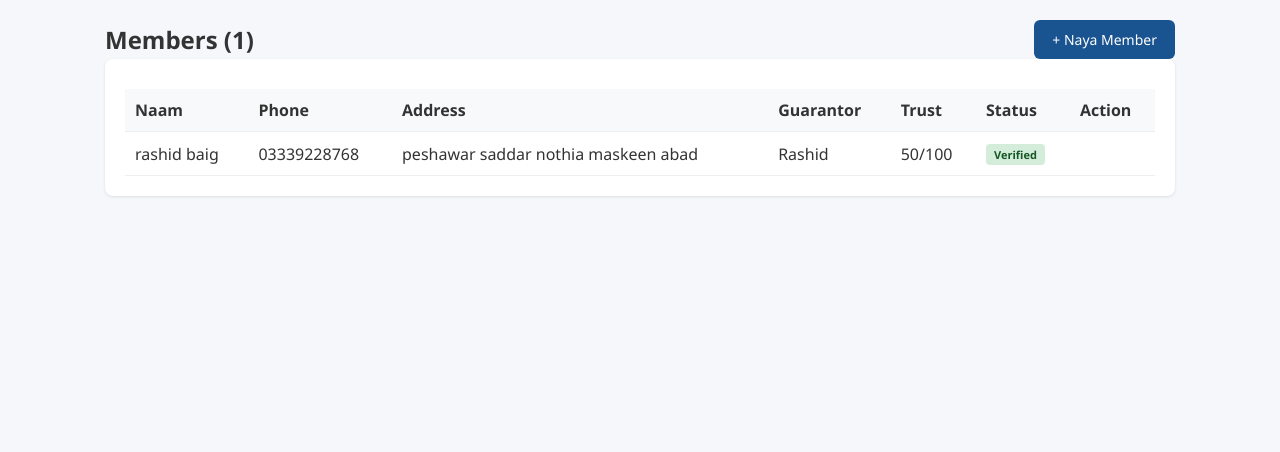
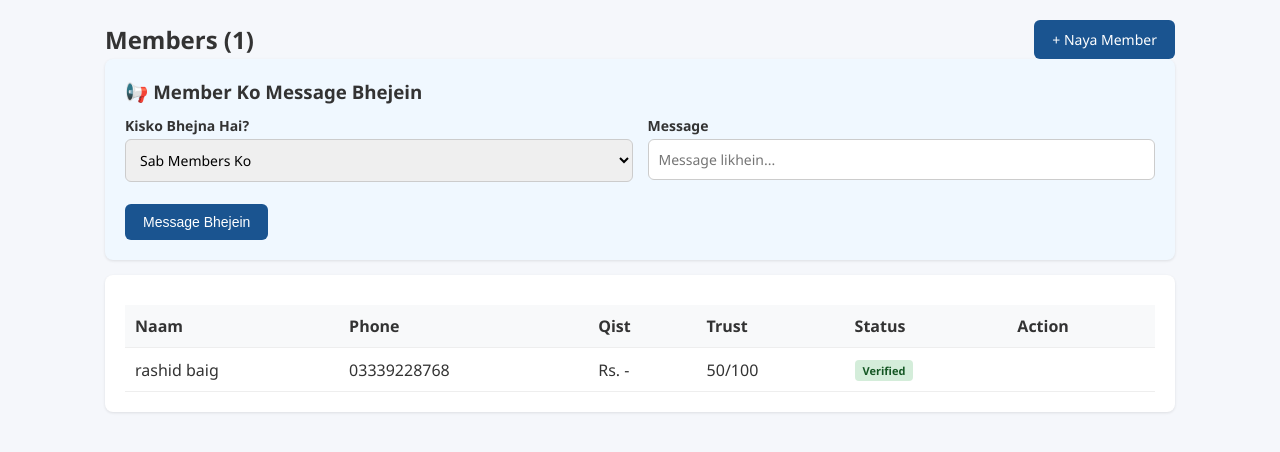
Before and after one commit to RASHIDBAIG/committee-manager, a Flask app: page /members in a window 1280 px wide. Shown: the part 57-509 px from the top of the page. Run offline with Flask 3, Linux system fonts and the light colour scheme; a user stored in the database is signed in; data comes from the database, SQL or seed files in the repository; both versions use the stored data as it was after the commit.

Commit message:
Added new features fixed

```diff
--- a/app.py
+++ b/app.py
@@ -1,11 +1,13 @@
 from flask import Flask, render_template, request, redirect, url_for, flash, session
-import sqlite3, os
+import sqlite3, os, uuid
 from datetime import datetime
 from functools import wraps
 
 app = Flask(__name__)
 app.secret_key = 'committee-secret-2026-change-me'
 DB_PATH = os.path.join(os.path.dirname(__file__), 'committee.db')
+UPLOAD_FOLDER = os.path.join(os.path.dirname(__file__), 'static', 'uploads')
+app.config['UPLOAD_FOLDER'] = UPLOAD_FOLDER
 ADMIN_PASSWORD = "admin123"
 
 def get_db():
@@ -16,11 +18,15 @@ def get_db():
 def init_db():
     conn = get_db()
     conn.executescript("""
-        CREATE TABLE IF NOT EXISTS members (id INTEGER PRIMARY KEY AUTOINCREMENT, name TEXT NOT NULL, phone TEXT UNIQUE, cnic TEXT, address TEXT, address_type TEXT, guarantor_name TEXT, guarantor_phone TEXT, verified INTEGER DEFAULT 0, trust_score INTEGER DEFAULT 50, created_at TEXT);
+        CREATE TABLE IF NOT EXISTS members (id INTEGER PRIMARY KEY AUTOINCREMENT, name TEXT NOT NULL, phone TEXT UNIQUE, cnic TEXT, address TEXT, address_type TEXT, guarantor_name TEXT, guarantor_phone TEXT, verified INTEGER DEFAULT 0, trust_score INTEGER DEFAULT 50, status TEXT DEFAULT 'approved', preferred_amount INTEGER, created_at TEXT, cnic_front TEXT, cnic_back TEXT, selfie TEXT, profession TEXT, monthly_income TEXT, referred_by TEXT);
         CREATE TABLE IF NOT EXISTS committees (id INTEGER PRIMARY KEY AUTOINCREMENT, name TEXT NOT NULL, monthly_amount INTEGER, total_months INTEGER, start_date TEXT, status TEXT DEFAULT 'active', created_at TEXT);
         CREATE TABLE IF NOT EXISTS committee_members (id INTEGER PRIMARY KEY AUTOINCREMENT, committee_id INTEGER, member_id INTEGER, payout_month INTEGER);
         CREATE TABLE IF NOT EXISTS payments (id INTEGER PRIMARY KEY AUTOINCREMENT, committee_id INTEGER, member_id INTEGER, month_number INTEGER, amount INTEGER, status TEXT DEFAULT 'pending', transaction_id TEXT, paid_at TEXT);
+        CREATE TABLE IF NOT EXISTS messages (id INTEGER PRIMARY KEY AUTOINCREMENT, member_id INTEGER, message TEXT, created_at TEXT, is_read INTEGER DEFAULT 0);
     """)
+    for col, dtype in [("status", "TEXT DEFAULT 'approved'"), ("preferred_amount", "INTEGER"), ("cnic_front", "TEXT"), ("cnic_back", "TEXT"), ("selfie", "TEXT"), ("profession", "TEXT"), ("monthly_income", "TEXT"), ("referred_by", "TEXT")]:
+        try: conn.execute(f"ALTER TABLE members ADD COLUMN {col} {dtype}")
+        except sqlite3.OperationalError: pass
     conn.commit(); conn.close()
 
 def login_required(f):
@@ -48,19 +54,75 @@ def logout():
 @login_required
 def index():
     conn = get_db()
-    members = conn.execute('SELECT COUNT(*) c FROM members').fetchone()['c']
+    members = conn.execute("SELECT COUNT(*) c FROM members WHERE status='approved'").fetchone()['c']
+    pending_req = conn.execute("SELECT COUNT(*) c FROM members WHERE status='pending'").fetchone()['c']
     committees = conn.execute("SELECT COUNT(*) c FROM committees WHERE status='active'").fetchone()['c']
-    pending = conn.execute("SELECT COUNT(*) c FROM payments WHERE status='pending'").fetchone()['c']
+    pending_pay = conn.execute("SELECT COUNT(*) c FROM payments WHERE status='pending'").fetchone()['c']
     conn.close()
-    return render_template('index.html', members=members, committees=committees, pending=pending)
+    return render_template('index.html', members=members, committees=committees, pending=pending_pay, pending_req=pending_req)
 
 @app.route('/members')
 @login_required
 def members():
     conn = get_db()
-    rows = conn.execute('SELECT * FROM members ORDER BY id DESC').fetchall()
+    approved_members = conn.execute("SELECT * FROM members WHERE status='approved' ORDER BY id DESC").fetchall()
+    pending_members = conn.execute("SELECT * FROM members WHERE status='pending' ORDER BY id DESC").fetchall()
     conn.close()
-    return render_template('members.html', members=rows)
+    return render_template('members.html', members=approved_members, pending_members=pending_members)
+
+@app.route('/members/approve/<int:mid>')
+@login_required
+def approve_member(mid):
+    conn = get_db()
+    conn.execute("UPDATE members SET status='approved' WHERE id=?", (mid,))
+    conn.commit(); conn.close()
+    flash('Member kamyabi se approve ho gaya!', 'success')
+    return redirect(url_for('members'))
+
+@app.route('/members/reject/<int:mid>')
+@login_required
+def reject_member(mid):
+    conn = get_db()
+    conn.execute("DELETE FROM members WHERE id=?", (mid,))
+    conn.commit(); conn.close()
+    flash('Request delete kar di gayi.', 'success')
+    return redirect(url_for('members'))
+
+@app.route('/register', methods=['GET', 'POST'])
+def register():
+    if request.method == 'POST':
+        d = request.form
+        conn = get_db()
+        try:
+            cnic_front = request.files.get('cnic_front')
+            cnic_back = request.files.get('cnic_back')
+            selfie = request.files.get('selfie')
+            front_name, back_name, selfie_name = None, None, None
+
+            if cnic_front and cnic_front.filename != '':
+                ext = os.path.splitext(cnic_front.filename)[1]
+                front_name = f"cnic_front_{uuid.uuid4().hex}{ext}"
+                cnic_front.save(os.path.join(app.config['UPLOAD_FOLDER'], front_name))
+
+            if cnic_back and cnic_back.filename != '':
+                ext = os.path.splitext(cnic_back.filename)[1]
+                back_name = f"cnic_back_{uuid.uuid4().hex}{ext}"
+                cnic_back.save(os.path.join(app.config['UPLOAD_FOLDER'], back_name))
+
+            if selfie and selfie.filename != '':
+                ext = os.path.splitext(selfie.filename)[1]
+                selfie_name = f"selfie_{uuid.uuid4().hex}{ext}"
+                selfie.save(os.path.join(app.config['UPLOAD_FOLDER'], selfie_name))
+
+            conn.execute("INSERT INTO members (name, phone, cnic, address, preferred_amount, status, created_at, cnic_front, cnic_back, selfie, profession, monthly_income, referred_by) VALUES (?,?,?,?,?,'pending',?,?,?,?,?,?,?)",
+                (d['name'], d['phone'], d['cnic'], d['address'], d['preferred_amount'], datetime.now().isoformat(), front_name, back_name, selfie_name, d.get('profession'), d.get('monthly_income'), d.get('referred_by')))
+            conn.commit()
+            flash('Aap ki request bhej di gayi hai! Admin verify karne ke baad aap login kar sakenge.', 'success')
+            return redirect(url_for('member_login'))
+        except sqlite3.IntegrityError:
+            flash('Yeh phone number pehle se registered hai.', 'error')
+        conn.close()
+    return render_template('register.html')
 
 @app.route('/members/add', methods=['GET', 'POST'])
 @login_required
@@ -69,7 +131,7 @@ def add_member():
         d = request.form
         conn = get_db()
         try:
-            conn.execute("INSERT INTO members (name, phone, cnic, address, address_type, guarantor_name, guarantor_phone, verified, created_at) VALUES (?,?,?,?,?,?,?,?,?)", (d['name'], d['phone'], d['cnic'], d['address'], d['address_type'], d['guarantor_name'], d['guarantor_phone'], int(d.get('verified', 0)), datetime.now().isoformat()))
+            conn.execute("INSERT INTO members (name, phone, cnic, address, address_type, guarantor_name, guarantor_phone, verified, status, created_at) VALUES (?,?,?,?,?,?,?,?,'approved',?)", (d['name'], d['phone'], d['cnic'], d['address'], d['address_type'], d['guarantor_name'], d['guarantor_phone'], int(d.get('verified', 0)), datetime.now().isoformat()))
             conn.commit(); flash('Member add ho gaya!', 'success')
         except sqlite3.IntegrityError: flash('Yeh phone number pehle se maujood hai.', 'error')
         conn.close()
@@ -83,6 +145,17 @@ def verify_member(mid):
     conn.execute('UPDATE members SET verified=1, trust_score=trust_score+20 WHERE id=?', (mid,))
     conn.commit(); conn.close()
     return redirect(url_for('members'))
+
+@app.route('/send_message', methods=['POST'])
+@login_required
+def send_message():
+    member_id = request.form.get('member_id')
+    msg_text = request.form['message']
+    conn = get_db()
+    conn.execute("INSERT INTO messages (member_id, message, created_at) VALUES (?,?,?)", (member_id, msg_text, datetime.now().isoformat()))
+    conn.commit(); conn.close()
+    flash('Message kamyabi se bhej diya gaya!', 'success')
+    return redirect(request.referrer)
 
 @app.route('/committees')
 @login_required
@@ -109,7 +182,7 @@ def committee_detail(cid):
     conn = get_db()
     committee = conn.execute('SELECT * FROM committees WHERE id=?', (cid,)).fetchone()
     members_in = conn.execute("SELECT cm.*, m.name, m.phone, m.verified, m.trust_score FROM committee_members cm JOIN members m ON cm.member_id=m.id WHERE cm.committee_id=? ORDER BY cm.payout_month", (cid,)).fetchall()
-    all_members = conn.execute('SELECT * FROM members').fetchall()
+    all_members = conn.execute("SELECT * FROM members WHERE status='approved'").fetchall()
     payments = conn.execute("SELECT p.*, m.name FROM payments p JOIN members m ON p.member_id=m.id WHERE p.committee_id=? ORDER BY p.month_number, p.id", (cid,)).fetchall()
     conn.close()
     return render_template('committee_detail.html', committee=committee, members_in=members_in, all_members=all_members, payments=payments)
@@ -152,9 +225,6 @@ def delete_committee(cid):
     conn = get_db(); conn.execute('DELETE FROM payments WHERE committee_id=?', (cid,)); conn.execute('DELETE FROM committee_members WHERE committee_id=?', (cid,)); conn.execute('DELETE FROM committees WHERE id=?', (cid,)); conn.commit(); conn.close()
     return redirect(url_for('committees'))
 
-# ==========================================
-# MEMBER ROUTES (MOBILE APP)
-# ==========================================
 @app.route('/member_login', methods=['GET', 'POST'])
 def member_login():
     if request.method == 'POST':
@@ -163,10 +233,13 @@ def member_login():
         member = conn.execute('SELECT * FROM members WHERE phone = ?', (phone,)).fetchone()
         conn.close()
         if member:
+            if member['status'] == 'pending':
+                flash('Aap ki request abhi pending hai. Admin approve karega phir aap login kar sakenge.', 'error')
+                return render_template('member_login.html')
             session['member_id'] = member['id']
             session['member_name'] = member['name']
             return redirect(url_for('member_dashboard'))
-        flash('Phone number record mein nahi hai.', 'error')
+        flash('Phone number record mein nahi hai. Naya account banayein.', 'error')
     return render_template('member_login.html')
 
 @app.route('/member_logout')
@@ -178,17 +251,12 @@ def member_logout():
 def member_dashboard():
     if 'member_id' not in session: return redirect(url_for('member_login'))
     conn = get_db(); mid = session['member_id']
+    messages = conn.execute("SELECT * FROM messages WHERE member_id = ? OR member_id = 0 ORDER BY id DESC LIMIT 3", (mid,)).fetchall()
     committees = conn.execute("SELECT c.name, c.monthly_amount, c.total_months, c.start_date, cm.payout_month FROM committees c JOIN committee_members cm ON c.id = cm.committee_id WHERE cm.member_id = ?", (mid,)).fetchall()
     payments = conn.execute("SELECT p.month_number, p.amount, p.status, c.name as committee_name FROM payments p JOIN committees c ON p.committee_id = c.id WHERE p.member_id = ? ORDER BY p.id DESC", (mid,)).fetchall()
     conn.close()
-    return render_template('member_dashboard.html', name=session['member_name'], committees=committees, payments=payments)
+    return render_template('member_dashboard.html', name=session['member_name'], messages=messages, committees=committees, payments=payments)
 
 if __name__ == '__main__':
     init_db()
-    print("\n=====================================")
-    print("  App Mobile aur Laptop dono par chal rahi hai!")
-    print("  Laptop: http://127.0.0.1:5000")
-    print("  Mobile: Laptop ka IP daalein (e.g. 192.168.1.5:5000)")
-    print("  Admin Password: admin123")
-    print("=====================================\n")
     app.run(debug=True, host='0.0.0.0', port=5000)
--- a/templates/members.html
+++ b/templates/members.html
@@ -4,18 +4,66 @@
 <h2>Members ({{ members|length }})</h2>
 <a href="{{ url_for('add_member') }}" class="btn btn-primary">+ Naya Member</a>
 </div>
+
+{% if pending_members %}
+<div class="card" style="background-color: #fff3cd; border-left: 5px solid #ffc107;">
+    <h3>🔔 Naye Requests (Pending)</h3>
+    <table><thead><tr><th>Details</th><th>Qist</th><th>Tasveerein</th><th>Action</th></tr></thead>
+    <tbody>{% for m in pending_members %}
+    <tr>
+        <td>
+            <strong>{{ m.name }}</strong> ({{ m.phone }})<br>
+            <small style="color:#666;">Shobha: {{ m.profession or '-' }} | Income: {{ m.monthly_income or '-' }}</small><br>
+            <small style="color:#666;">Ref: {{ m.referred_by or '-' }}</small>
+        </td>
+        <td>Rs. {{ m.preferred_amount }}</td>
+        <td>
+            {% if m.selfie %}<a href="/static/uploads/{{ m.selfie }}" target="_blank" class="btn btn-success" style="padding:3px 8px;font-size:11px;margin-bottom:2px;">Selfie</a>{% endif %}
+            {% if m.cnic_front %}<a href="/static/uploads/{{ m.cnic_front }}" target="_blank" class="btn btn-secondary" style="padding:3px 8px;font-size:11px;margin-bottom:2px;">CNIC Front</a>{% endif %}
+            {% if m.cnic_back %}<a href="/static/uploads/{{ m.cnic_back }}" target="_blank" class="btn btn-secondary" style="padding:3px 8px;font-size:11px;margin-bottom:2px;">CNIC Back</a>{% endif %}
+        </td>
+        <td>
+            <a href="{{ url_for('approve_member', mid=m.id) }}" class="btn btn-success" style="padding:5px 10px;font-size:12px;margin-bottom:2px;">Approve</a><br>
+            <a href="{{ url_for('reject_member', mid=m.id) }}" class="btn btn-danger" style="padding:5px 10px;font-size:12px;" onclick="return confirm('Reject?')">Reject</a>
+        </td>
+    </tr>{% endfor %}
+    </tbody></table>
+</div>
+{% endif %}
+
+<div class="card" style="background-color: #f0f8ff;">
+    <h3>📢 Member Ko Message Bhejein</h3>
+    <form method="POST" action="{{ url_for('send_message') }}">
+        <div class="row">
+            <div class="col-half">
+                <label>Kisko Bhejna Hai?</label>
+                <select name="member_id" required>
+                    <option value="0">Sab Members Ko</option>
+                    {% for m in members %}
+                    <option value="{{ m.id }}">{{ m.name }} Ko</option>
+                    {% endfor %}
+                </select>
+            </div>
+            <div class="col-half">
+                <label>Message</label>
+                <input type="text" name="message" required placeholder="Message likhein...">
+            </div>
+        </div>
+        <br><button type="submit" class="btn btn-primary">Message Bhejein</button>
+    </form>
+</div>
+
 <div class="card">
 {% if members %}
-<table><thead><tr><th>Naam</th><th>Phone</th><th>Address</th><th>Guarantor</th><th>Trust</th><th>Status</th><th>Action</th></tr></thead>
+<table><thead><tr><th>Naam</th><th>Phone</th><th>Qist</th><th>Trust</th><th>Status</th><th>Action</th></tr></thead>
 <tbody>{% for m in members %}
 <tr>
-<td>{{ m.name }}</td><td>{{ m.phone }}</td>
-<td>{{ m.address or '-' }}</td><td>{{ m.guarantor_name or '-' }}</td>
+<td>{{ m.name }}</td><td>{{ m.phone }}</td><td>Rs. {{ m.preferred_amount or '-' }}</td>
 <td>{{ m.trust_score }}/100</td>
 <td>{% if m.verified %}<span class="badge badge-verified">Verified</span>{% else %}<span class="badge badge-pending">Pending</span>{% endif %}</td>
 <td>{% if not m.verified %}<a href="{{ url_for('verify_member', mid=m.id) }}" class="btn btn-success" style="padding:5px 10px;font-size:12px;">Verify</a>{% endif %}</td>
 </tr>{% endfor %}
 </tbody></table>
-{% else %}<p style="padding:20px;text-align:center;color:#888;">Koi member nahi. Pehla member add karein.</p>{% endif %}
+{% else %}<p style="padding:20px;text-align:center;color:#888;">Koi member nahi.</p>{% endif %}
 </div>
 {% endblock %}
```
Also changed, not shown: templates/register.html (added, +46 -0 lines), committee.db.
